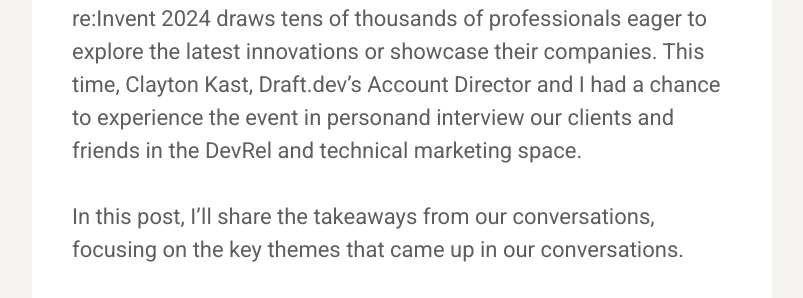
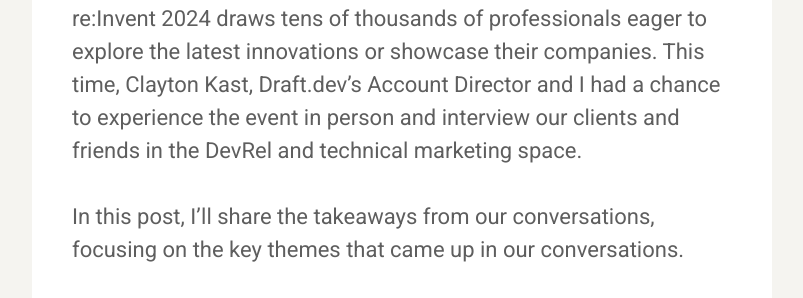
Before and after one commit to karllhughes/learn, a Jekyll site: the page built from _posts/2025-01-20-devrel-marketing-insights-from-aws-re-invent-2024.md, in a window 1280 px wide and 900 px high, scrolled down 728 px. Shown: the part 287-585 px from the top of the window, without its empty margins (238-1041 px from the left). Built offline with Jekyll 4.4.1, drawn with Linux system fonts in a browser that asks for light colours; a script that is not in the unit is left out; some of the changed text lies outside the part shown.

Commit message:
Update Posts “2025-01-20-devrel-marketing-insights-from-aws-re-invent-2024”

```diff
--- a/_posts/2025-01-20-devrel-marketing-insights-from-aws-re-invent-2024.md
+++ b/_posts/2025-01-20-devrel-marketing-insights-from-aws-re-invent-2024.md
@@ -10,7 +10,7 @@
 date: 2025-01-13T13:42:33.077Z
 img: /assets/posts/aws.png
 ---
-As one of the largest cloud computing conferences globally, AWS re:Invent 2024 draws tens of thousands of professionals eager to explore the latest innovations or showcase their companies. This time, Clayton Kast, Draft.dev's Account Director and I had a chance to experience the event in personand interview our clients and friends in the DevRel and technical marketing space.
+As one of the largest cloud computing conferences globally, AWS re:Invent 2024 draws tens of thousands of professionals eager to explore the latest innovations or showcase their companies. This time, Clayton Kast, Draft.dev's Account Director and I had a chance to experience the event in person and interview our clients and friends in the DevRel and technical marketing space.
 
 In this post, I'll share the takeaways from our conversations, focusing on the key themes that came up in our conversations.
 
```
